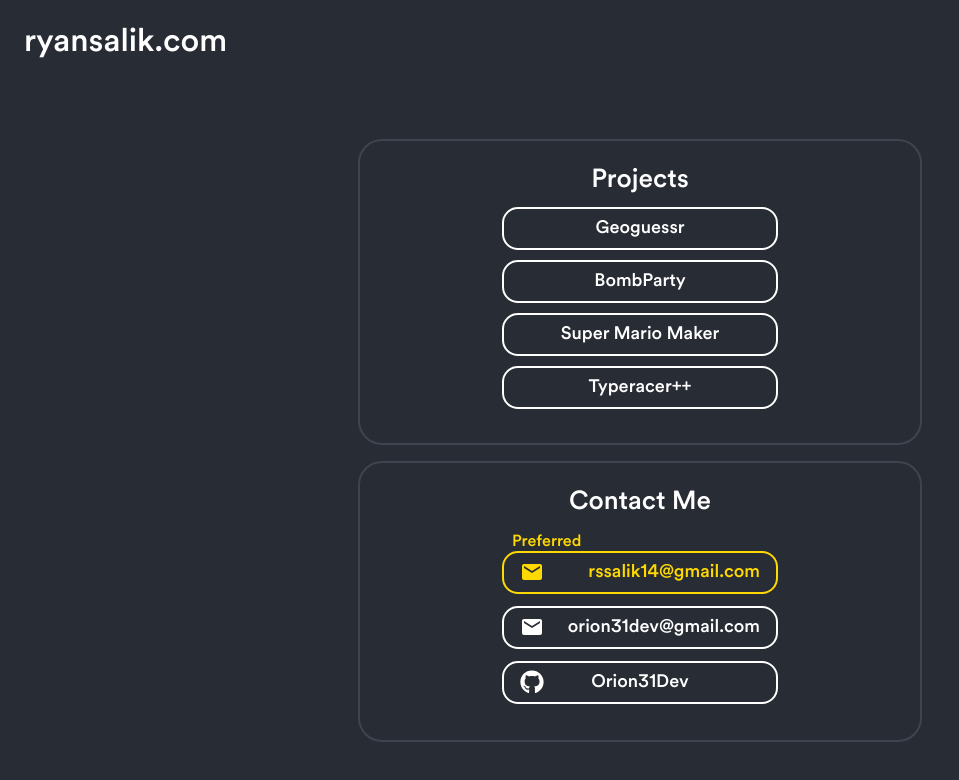
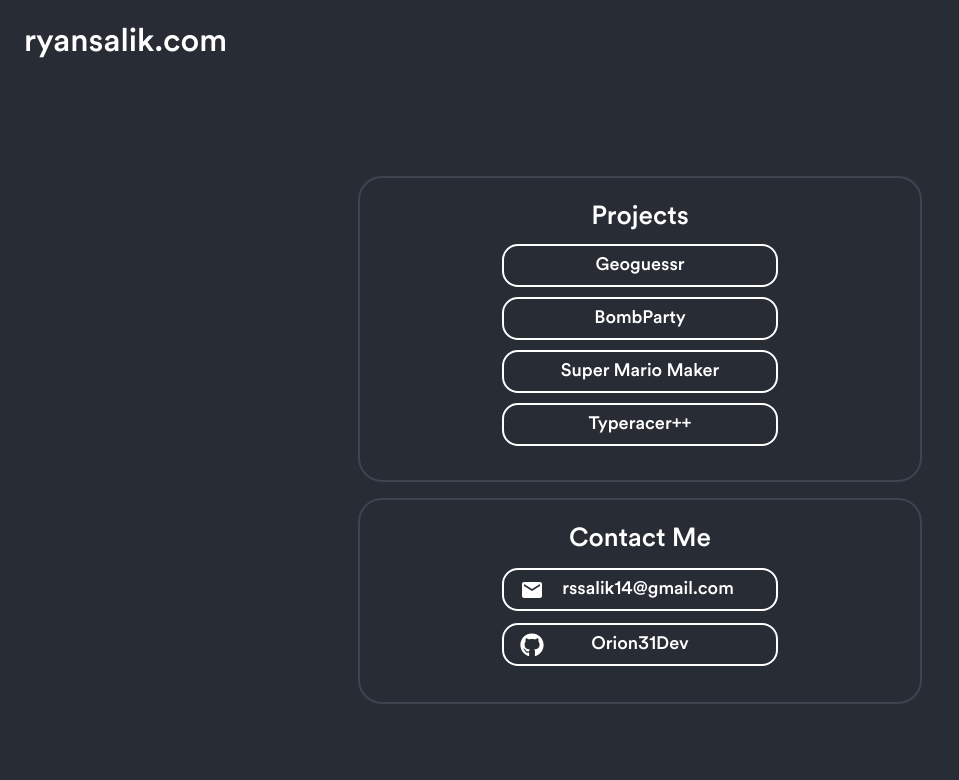
Before and after one commit to rsalik/orion31dev.github.io, a React (Create React App) app: page / in a window 1280 px wide. Shown: the top 780 px of the page, without its empty margins (0-959 px from the left). Built offline with nearby package versions, Linux system fonts and the light colour scheme.

Commit message:
update emails

```diff
--- a/src/App.css
+++ b/src/App.css
@@ -94,11 +94,11 @@
   transition: all 0.3s ease;
 }
 
-.link.preferred {
+.link.highlight {
   margin-top: 4vmin;
 }
 
-.link.preferred div {
+.link.highlight div {
   color: var(--acc-gold);
   border-color: var(--acc-gold);
 }
@@ -112,13 +112,6 @@
   margin: 1vmin auto;
 
   text-align: center;
-}
-
-.contact-email-preferred-label {
-  position: absolute;
-  left: 1vmin;
-
-  text-align: left;
 }
 
 .project-name {
@@ -156,8 +149,8 @@
     padding: 1vmin 2vmin;
   }
 
-  .link.email > div {
-    justify-content: flex-end;
+  .link.email > div > span {
+    margin-left: 2vmin;
   }
 
   .link > div:hover,
@@ -166,7 +159,7 @@
     color: var(--bkg);
   }
 
-  .link.preferred > div:hover {
+  .link.highlight > div:hover {
     background: var(--acc-gold);
   }
 
@@ -181,11 +174,6 @@
 
   .section-heading {
     font-size: 3.25vmin;
-  }
-
-  .contact-email-preferred-label {
-    font-size: 2vmin;
-    top: -2.5vmin;
   }
 }
 
@@ -212,16 +200,7 @@
     font-size: 3.2vmin;
   }
 
-  .link > div span {
-    margin-left: 6vmin;
-  }
-
   .section-heading {
     font-size: 6.25vmin;
   }
-
-  .contact-email-preferred-label {
-    font-size: 4vmin;
-    top: -4.5vmin;
-  }
 }
--- a/src/components/Contact.tsx
+++ b/src/components/Contact.tsx
@@ -10,18 +10,16 @@
   return (
     <div className="contact section">
       <div className="section-heading">Contact Me</div>
-      <Email email={'rssalik14@gmail.com'} preferred />
-      <Email email={'orion31dev@gmail.com'} preferred={false} />
+      <Email email={'rssalik14@gmail.com'} />
       <Github />
     </div>
   );
 }
 
-function Email(props: { email: string; preferred: boolean }) {
+function Email(props: { email: string }) {
   return (
-    <a href={`mailto:${props.email}`} className={'link email' + (props.preferred ? ' preferred' : '')}>
+    <a href={`mailto:${props.email}`} className={'link email'}>
       <div>
-        {props.preferred && <div className="contact-email-preferred-label">Preferred</div>}
         <EmailIcon style={mergeIconStyles({ position: 'absolute', left: '2vmin' })} />
         <span>{props.email}</span>
       </div>
--- a/src/components/Projects.tsx
+++ b/src/components/Projects.tsx
@@ -86,7 +86,7 @@
       </div>
       {props.selected && <div className="project-info">{props.desc}</div>}
       {props.selected && (
-        <a href={props.link} className="link preferred">
+        <a href={props.link} className="link highlight">
           <div>
             <LinkIcon fontSize={'large'} style={mergeIconStyles({ position: 'absolute', left: '2vmin' })} />
             Visit
```
